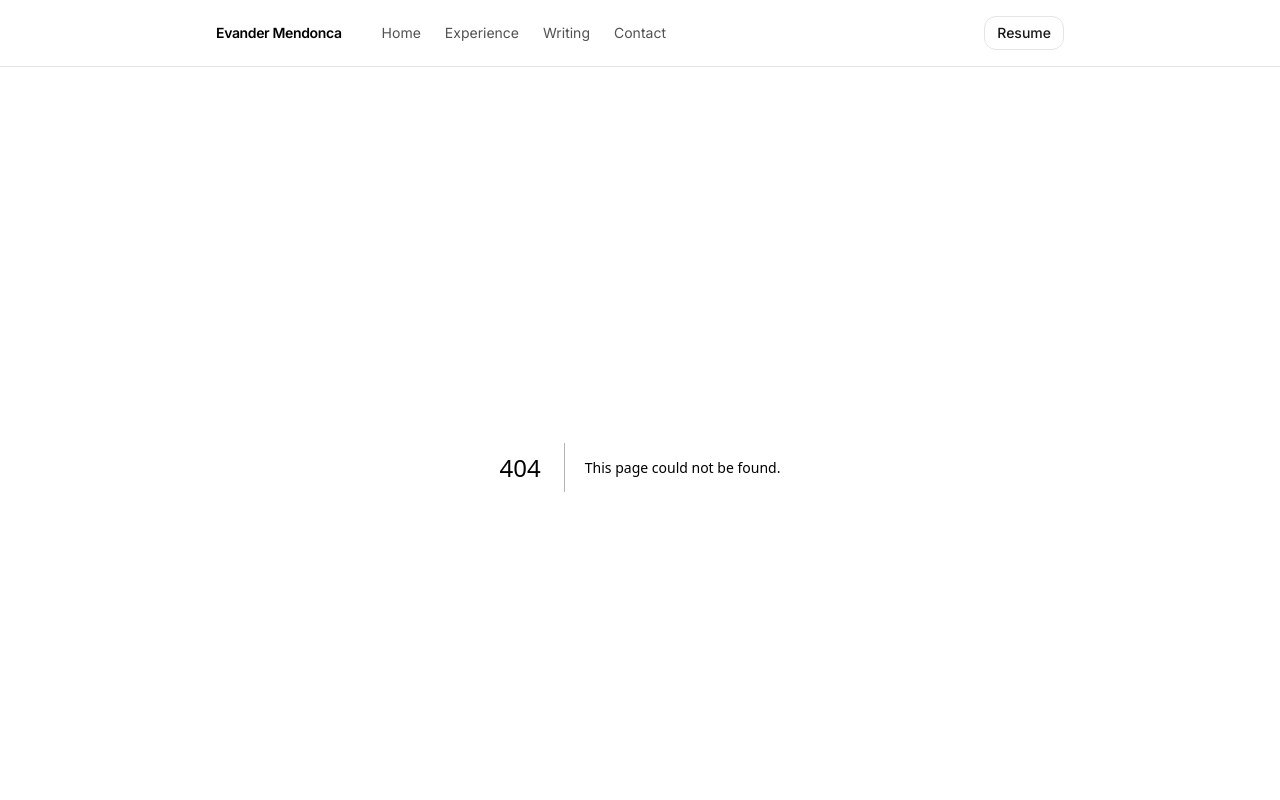
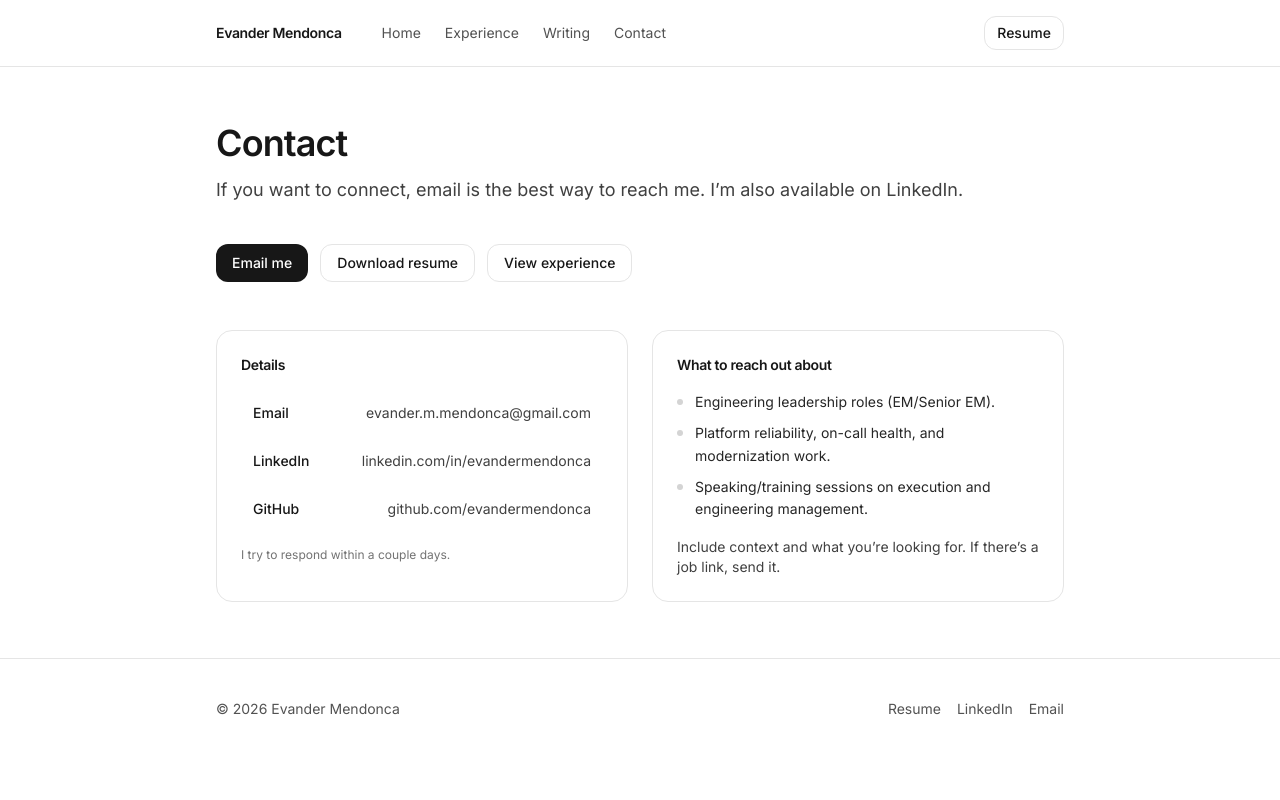
Before and after one commit to evandermendonca/website_v3, a Next.js app: page /contact in a window 1280 px wide. Before the commit this address had no page. Shown: the top 800 px of the page. Built offline with nearby package versions, Linux system fonts and the light colour scheme.

Commit message:
Contact page + cleanup

```diff
--- /dev/null
+++ b/src/app/contact/page.tsx
@@ -0,0 +1,165 @@
+import Link from "next/link";
+import { site } from "@/lib/site";
+import { removeHttp } from "@/lib/removeHttp";
+
+const { contactInfo } = site;
+
+function SectionTitle({
+  title,
+  subtitle,
+}: {
+  title: string;
+  subtitle?: string;
+}) {
+  return (
+    <header className="max-w-3xl">
+      <h1 className="text-3xl font-semibold tracking-tight text-neutral-900 sm:text-4xl">
+        {title}
+      </h1>
+      {subtitle ? (
+        <p className="mt-3 text-lg leading-relaxed text-neutral-700">
+          {subtitle}
+        </p>
+      ) : null}
+    </header>
+  );
+}
+
+function Card({ children }: { children: React.ReactNode }) {
+  return (
+    <div className="rounded-2xl border border-neutral-200 bg-white p-6">
+      {children}
+    </div>
+  );
+}
+
+function ActionLink({
+  href,
+  children,
+  variant = "primary",
+}: {
+  href: string;
+  children: React.ReactNode;
+  variant?: "primary" | "secondary";
+}) {
+  const base =
+    "inline-flex items-center justify-center rounded-xl px-4 py-2 text-sm font-medium transition";
+  const styles =
+    variant === "primary"
+      ? "bg-neutral-900 text-white hover:bg-neutral-800"
+      : "border border-neutral-200 text-neutral-900 hover:bg-neutral-50";
+  return (
+    <a className={`${base} ${styles}`} href={href}>
+      {children}
+    </a>
+  );
+}
+
+function Row({
+  label,
+  value,
+  href,
+}: {
+  label: string;
+  value: string;
+  href: string;
+}) {
+  return (
+    <a
+      className="flex items-start justify-between gap-6 rounded-xl px-3 py-3 transition hover:bg-neutral-50"
+      href={href}
+      target="_blank"
+      rel="noreferrer"
+    >
+      <div className="text-sm font-medium text-neutral-900">{label}</div>
+      <div className="text-sm text-neutral-700">{value}</div>
+    </a>
+  );
+}
+
+export default function ContactPage() {
+  return (
+    <main className="mx-auto max-w-4xl px-6 py-14">
+      <SectionTitle
+        title="Contact"
+        subtitle="If you want to connect, email is the best way to reach me. I’m also available on LinkedIn."
+      />
+
+      <div className="mt-10 flex flex-wrap gap-3">
+        <ActionLink href={`mailto:${contactInfo.email}`} variant="primary">
+          Email me
+        </ActionLink>
+        <ActionLink href="/resume.pdf" variant="secondary">
+          Download resume
+        </ActionLink>
+        <Link
+          className="inline-flex items-center justify-center rounded-xl border border-neutral-200 px-4 py-2 text-sm font-medium text-neutral-900 transition hover:bg-neutral-50"
+          href="/experience"
+        >
+          View experience
+        </Link>
+      </div>
+
+      <section className="mt-12 grid gap-6 sm:grid-cols-2">
+        <Card>
+          <div className="text-sm font-semibold tracking-tight text-neutral-900">
+            Details
+          </div>
+
+          <div className="mt-4 space-y-1">
+            <Row
+              label="Email"
+              value={contactInfo.email}
+              href={`mailto:${contactInfo.email}`}
+            />
+            <Row
+              label="LinkedIn"
+              value={removeHttp(contactInfo.socials.linkedIn)}
+              href={`${contactInfo.socials.linkedIn}`}
+            />
+            <Row
+              label="GitHub"
+              value={removeHttp(contactInfo.socials.github)}
+              href={`${contactInfo.socials.github}`}
+            />
+          </div>
+
+          <div className="mt-4 text-xs text-neutral-500">
+            I try to respond within a couple days.
+          </div>
+        </Card>
+
+        <Card>
+          <div className="text-sm font-semibold tracking-tight text-neutral-900">
+            What to reach out about
+          </div>
+
+          <ul className="mt-4 space-y-2 text-sm leading-relaxed text-neutral-800">
+            <li className="flex gap-3">
+              <span className="mt-2 h-1.5 w-1.5 shrink-0 rounded-full bg-neutral-300" />
+              <span>Engineering leadership roles (EM/Senior EM).</span>
+            </li>
+            <li className="flex gap-3">
+              <span className="mt-2 h-1.5 w-1.5 shrink-0 rounded-full bg-neutral-300" />
+              <span>
+                Platform reliability, on-call health, and modernization work.
+              </span>
+            </li>
+            <li className="flex gap-3">
+              <span className="mt-2 h-1.5 w-1.5 shrink-0 rounded-full bg-neutral-300" />
+              <span>
+                Speaking/training sessions on execution and engineering
+                management.
+              </span>
+            </li>
+          </ul>
+
+          <div className="mt-4 text-sm text-neutral-700">
+            Include context and what you’re looking for. If there’s a job link,
+            send it.
+          </div>
+        </Card>
+      </section>
+    </main>
+  );
+}
--- a/src/app/layout.tsx
+++ b/src/app/layout.tsx
@@ -1,5 +1,5 @@
-import type { Metadata } from "next";
 import { Inter, Source_Serif_4 } from "next/font/google";
+import { site } from "@/lib/site";
 import Link from "next/link";
 import "./globals.css";
 
@@ -8,35 +8,13 @@ const inter = Inter({
   display: "swap",
 });
 
+const { contactInfo } = site;
+
 const serif = Source_Serif_4({
   subsets: ["latin"],
   display: "swap",
   variable: "--font-serif",
 });
-
-export type ContactInfo = {
-  email: string;
-  phone: string;
-  socials: {
-    linkedIn: string;
-  };
-};
-
-export const metadata: Metadata = {
-  title: "Evander Mendonca",
-
-  description:
-    "Engineering Manager — revenue-critical systems, reliability, execution.",
-  metadataBase: new URL("https://evander.co"),
-};
-
-export const contactInfo: ContactInfo = {
-  email: "evander.m.mendonca@gmail.com",
-  phone: "206-519-4190",
-  socials: {
-    linkedIn: "https://linkedin.com/in/evandermendonca",
-  },
-};
 
 function NavLink({
   href,
--- a/src/app/page.tsx
+++ b/src/app/page.tsx
@@ -96,7 +96,6 @@ export default function HomePage() {
         </div>
       </section>
 
-      {/* PROOF / CARDS */}
       <section className="mt-14">
         <h2 className="text-sm font-semibold tracking-tight text-neutral-900">
           What I’m known for
@@ -130,7 +129,6 @@ export default function HomePage() {
         </div>
       </section>
 
-      {/* QUICK LINKS */}
       <section className="mt-14">
         <h2 className="text-sm font-semibold tracking-tight text-neutral-900">
           Quick links
--- /dev/null
+++ b/src/lib/removeHttp.ts
@@ -0,0 +1,3 @@
+export const removeHttp = (url: string) => {
+  return url.replace(/^https?:\/\//, "");
+};
--- /dev/null
+++ b/src/lib/site.ts
@@ -0,0 +1,32 @@
+import { Metadata } from "next";
+
+export type Site = {
+  metadata: Metadata;
+  contactInfo: ContactInfo;
+};
+
+export type ContactInfo = {
+  email: string;
+  phone: string;
+  socials: {
+    linkedIn: string;
+    github: string;
+  };
+};
+
+export const site: Site = {
+  metadata: {
+    title: "Evander Mendonca",
+    description:
+      "Engineering Manager — revenue-critical systems, reliability, execution.",
+    metadataBase: new URL("https://evander.co"),
+  },
+  contactInfo: {
+    email: "evander.m.mendonca@gmail.com",
+    phone: "206-519-4190",
+    socials: {
+      linkedIn: "https://linkedin.com/in/evandermendonca",
+      github: "https://github.com/evandermendonca",
+    },
+  },
+};
```
